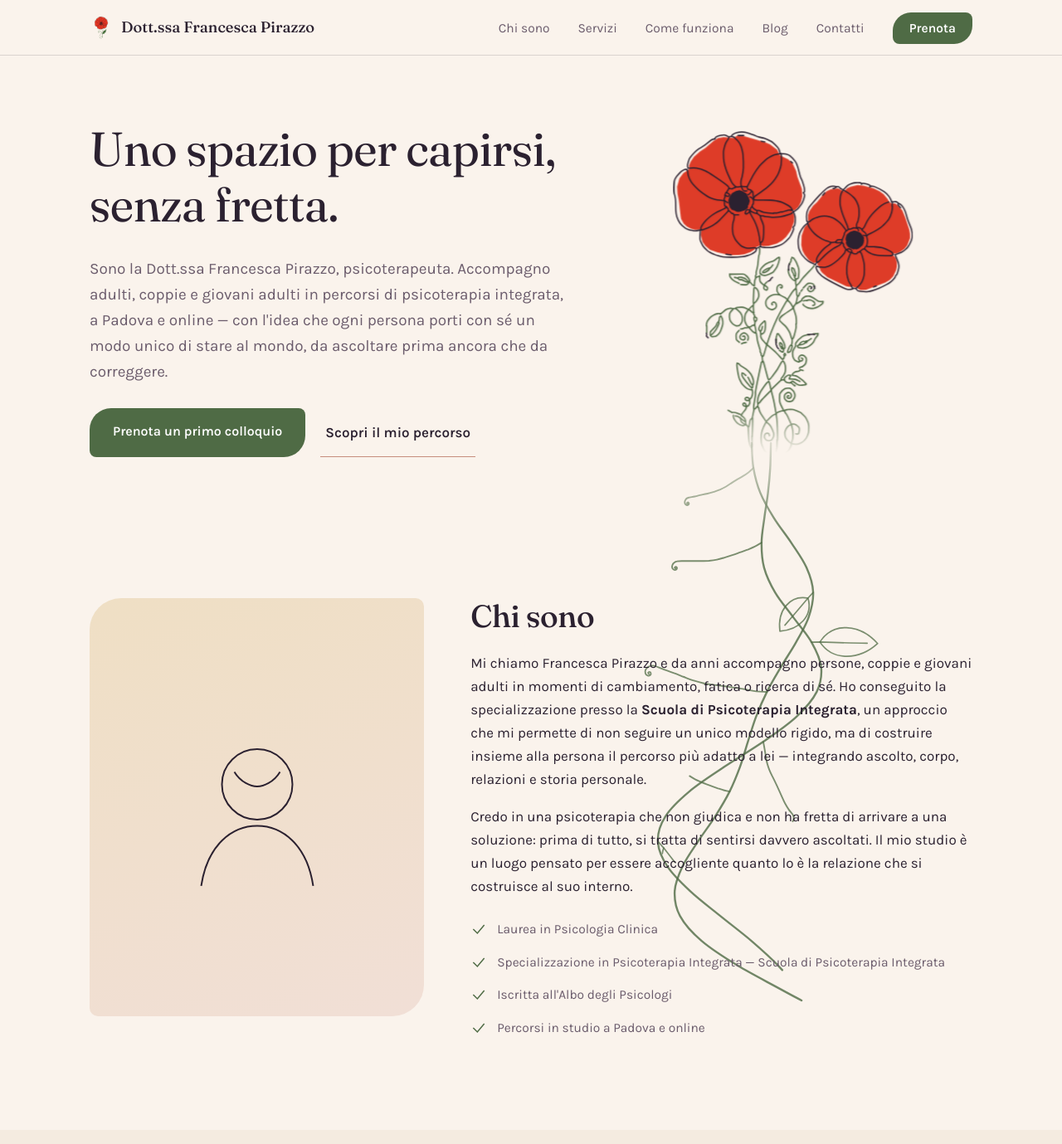
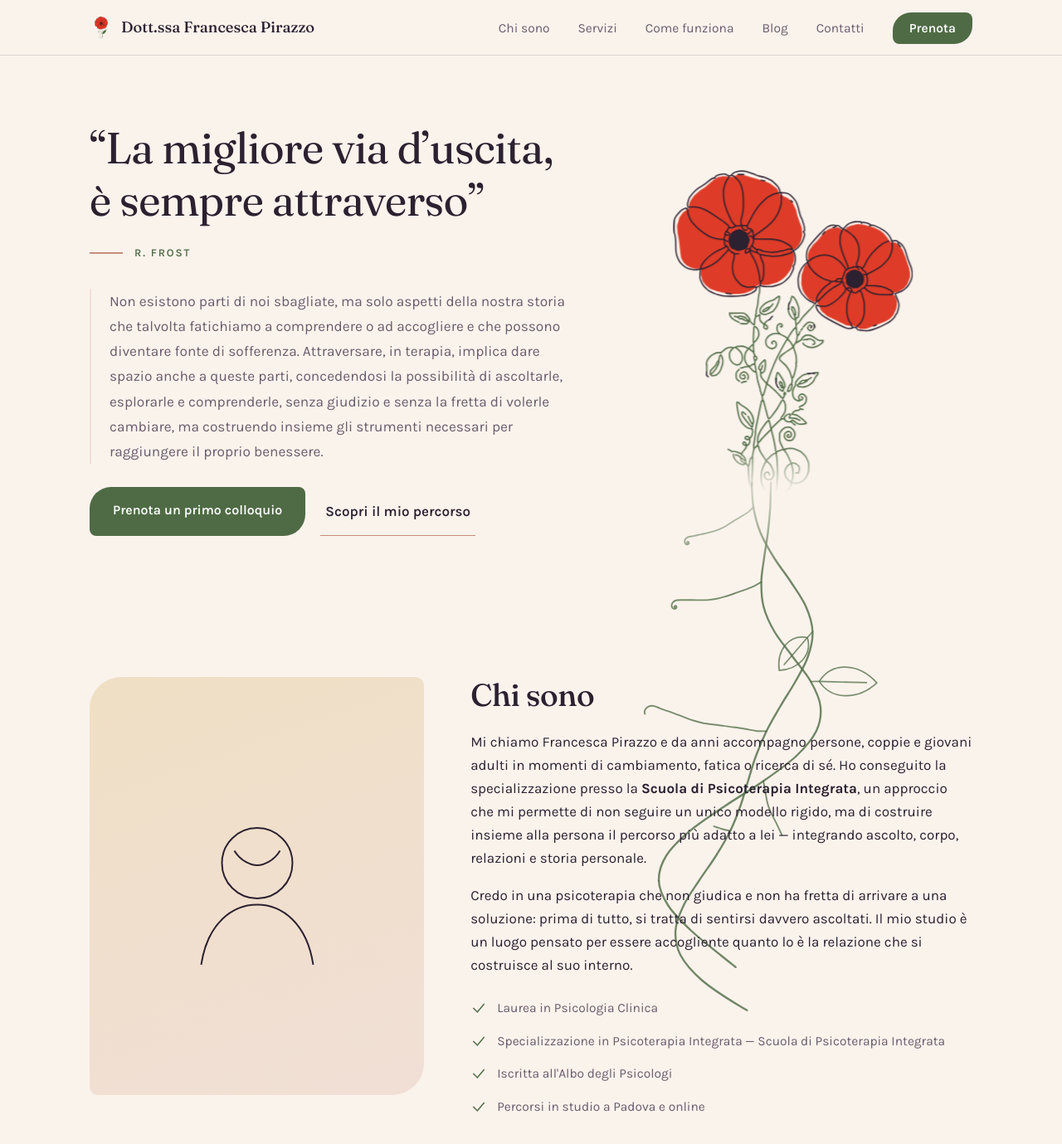
Before and after one commit to Manuelgujo/demo-franci, a Jekyll site: the page built from index.html, in a window 1280 px wide and 1400 px high. Shown: the top 1379 px of the window at 83% size. Built offline with Jekyll 4.4.1, drawn with Linux system fonts in a browser that asks for light colours.

Commit message:
Homepage: nuova apertura con citazione di R. Frost e introduzione

```diff
--- a/assets/css/style.css
+++ b/assets/css/style.css
@@ -233,6 +233,15 @@
   @media (max-width:860px){ .hero-grid{grid-template-columns:1fr;} }
   .hero h1{font-size:clamp(2.3rem, 4.6vw, 3.6rem);}
   .hero .lede{font-size:1.18rem;color:var(--ink-soft);}
+  .hero-quote{margin:0 0 32px;}
+  .hero-quote h1{font-size:clamp(2.1rem, 4.2vw, 3.3rem);line-height:1.18;margin:0;max-width:18ch;}
+  .hero-quote figcaption{
+    margin-top:22px;display:flex;align-items:center;gap:14px;
+    font-size:.82rem;letter-spacing:.14em;text-transform:uppercase;color:var(--sage-dark);font-weight:600;
+  }
+  .hero-quote figcaption::before{content:"";width:40px;height:1.5px;background:var(--rose);flex:none;}
+  .hero .hero-intro{font-size:1.08rem;line-height:1.75;padding-left:22px;border-left:2px solid var(--rose-soft);max-width:60ch;}
+  @media (max-width:560px){ .hero .hero-intro{font-size:1.02rem;} }
   .hero-actions{display:flex;gap:18px;flex-wrap:wrap;margin-top:28px;}
   .btn-primary{
     background:var(--sage-dark);color:var(--on-sage);text-decoration:none;
--- a/index.html
+++ b/index.html
@@ -44,8 +44,11 @@ description: "Francesca Pirazzo, psicoterapeuta specializzata in psicoterapia in
 <section class="hero">
   <div class="wrap hero-grid">
     <div>
-      <h1>Uno spazio per capirsi,<br>senza fretta.</h1>
-      <p class="lede measure">Sono la Dott.ssa Francesca Pirazzo, psicoterapeuta. Accompagno adulti, coppie e giovani adulti in percorsi di psicoterapia integrata, a Padova e online — con l'idea che ogni persona porti con sé un modo unico di stare al mondo, da ascoltare prima ancora che da correggere.</p>
+      <figure class="hero-quote">
+        <h1>“La migliore via d’uscita, è sempre attraverso”</h1>
+        <figcaption>R. Frost</figcaption>
+      </figure>
+      <p class="lede measure hero-intro">Non esistono parti di noi sbagliate, ma solo aspetti della nostra storia che talvolta fatichiamo a comprendere o ad accogliere e che possono diventare fonte di sofferenza. Attraversare, in terapia, implica dare spazio anche a queste parti, concedendosi la possibilità di ascoltarle, esplorarle e comprenderle, senza giudizio e senza la fretta di volerle cambiare, ma costruendo insieme gli strumenti necessari per raggiungere il proprio benessere.</p>
       <div class="hero-actions">
         <a href="#prenotazione" class="btn-primary">Prenota un primo colloquio</a>
         <a href="#chi-sono" class="btn-ghost">Scopri il mio percorso</a>
```
